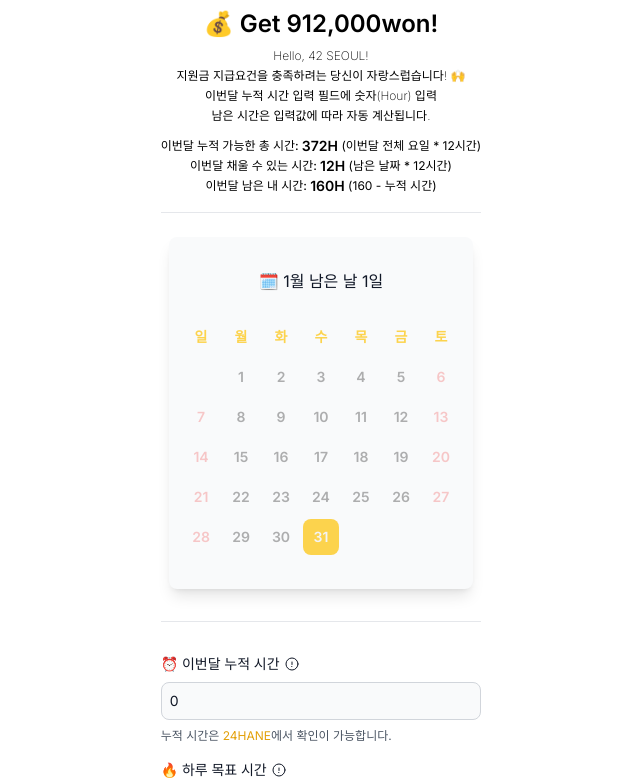
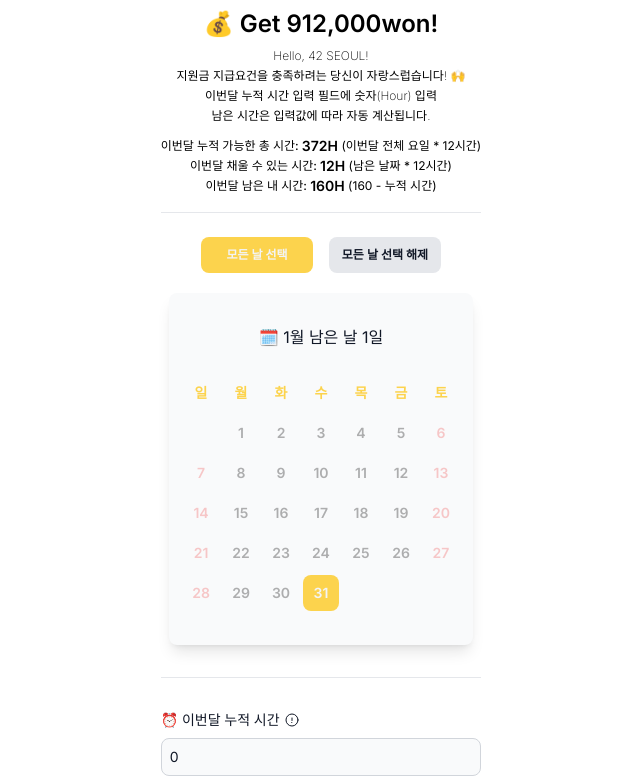
Before and after one commit to get6/get912000won, a Next.js app: page / in a window 1280 px wide. Shown: the top 784 px of the page, without its empty margins (319-959 px from the left). Built offline with nearby package versions, Linux system fonts and the light colour scheme.

Commit message:
Feat: Make button to select/unselect all dates

```diff
--- a/app/globals.css
+++ b/app/globals.css
@@ -1,6 +1,16 @@
 @tailwind base;
 @tailwind components;
 @tailwind utilities;
+
+@layer components {
+  .selected-button {
+    @apply bg-amber-300 text-gray-100 hover:bg-amber-200 dark:bg-blue-600 hover:dark:bg-blue-500;
+  }
+
+  .unselected-button {
+    @apply text-gray-900 hover:bg-gray-300 dark:text-gray-300 hover:dark:bg-gray-500;
+  }
+}
 
 @layer utilities {
   .for-mobile {
--- a/app/ui/SimpleCalendar.tsx
+++ b/app/ui/SimpleCalendar.tsx
@@ -65,6 +65,21 @@ export default function SimpleCalendar() {
   }
 
   return (
+    <div>
+      <div className="flex justify-center pb-5 text-xs font-semibold">
+        <button
+          onClick={() => setSelectedDates(availableDates)}
+          className="selected-button mx-2 flex h-9 w-28 items-center justify-center rounded-lg"
+        >
+          모든 날 선택
+        </button>
+        <button
+          onClick={() => setSelectedDates([])}
+          className="unselected-button mx-2 flex h-9 w-28 items-center justify-center rounded-lg bg-gray-200 dark:bg-gray-700"
+        >
+          모든 날 선택 해제
+        </button>
+      </div>
       <div className="for-mobile max-w-sm rounded-lg bg-gray-50 p-3 py-8 shadow-lg dark:bg-gray-700">
         <h2 className="flex-auto text-center text-gray-900 dark:text-white">
           🗓️ {format(lastDayOfMonth, "M")}월 남은 날 {availableDates.length}일
@@ -96,10 +111,9 @@ export default function SimpleCalendar() {
                   !isAvailableDay(day) && "disabled: cursor-default opacity-30",
                   isAvailableDay(day) &&
                     !selectedDates.includes(day) &&
-                  "text-gray-900 hover:bg-gray-300 dark:text-gray-300 hover:dark:bg-gray-500",
+                    "unselected-button",
                   isWeekend(day) && "text-red-500 dark:text-red-500",
-                selectedDates.includes(day) &&
-                  "bg-amber-300 text-gray-100 hover:bg-amber-200 dark:bg-blue-600 hover:dark:bg-blue-500",
+                  selectedDates.includes(day) && "selected-button",
                   "flex h-9 w-9 items-center justify-center rounded-lg font-semibold"
                 )}
               >
@@ -111,5 +125,6 @@ export default function SimpleCalendar() {
           ))}
         </div>
       </div>
+    </div>
   )
 }
```
Lines whose indentation alone changed are shown as unchanged.
